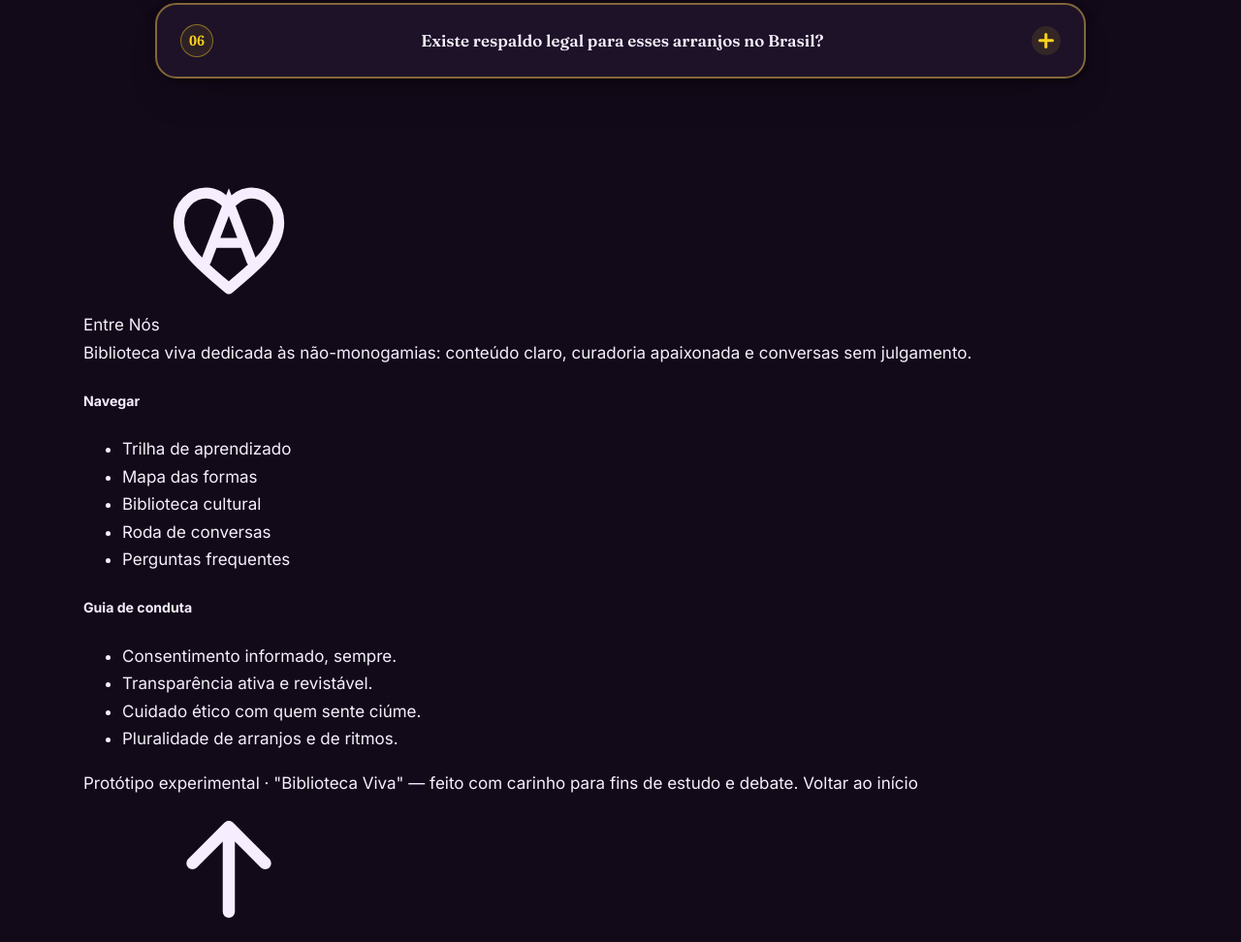
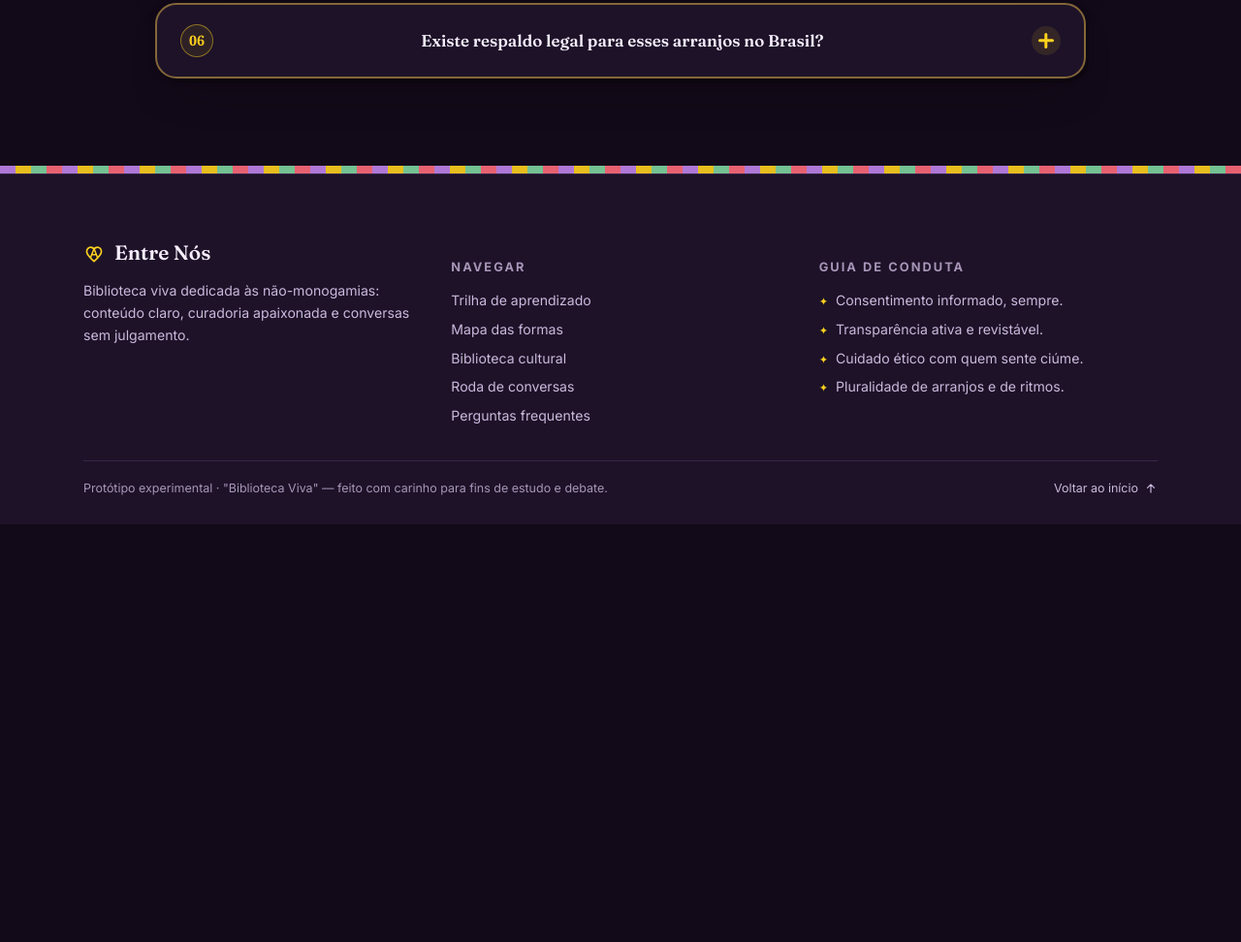
Before and after one commit to paulinbasalces/entrenos, a plain HTML site: page index.html in a window 1280 px wide. Shown: the part 9024-9996 px from the top of the page at 97% size. After the commit the page ends 9565 px from the top, so only its background shows below. Drawn offline with Linux system fonts and the light colour scheme; a web font is replaced by a local one.

Commit message:
Update style.css

```diff
--- a/style.css
+++ b/style.css
@@ -291,3 +291,113 @@ textarea:focus,input:focus,select:focus{border-color:var(--accent);box-shadow:0
 @media (forced-colors: active){
   .btn.primary,.fpill[aria-pressed="true"],[role="tab"][aria-selected="true"],.tbtn,.debate-strip{forced-color-adjust:none}
 }
+
+/* ============ 13. RODAPÉ ============ */
+.foot-band{
+  height:8px;
+  background:repeating-linear-gradient(
+    90deg,
+    var(--plum) 0 16px,
+    var(--gold) 16px 32px,
+    var(--green) 32px 48px,
+    var(--orange) 48px 64px
+  );
+  opacity:.9;
+}
+footer.site{
+  background:var(--surface);
+  padding:clamp(40px,6vw,64px) 0 0;
+  border-top:1px solid var(--line);
+}
+.foot-grid{
+  display:grid;
+  grid-template-columns:repeat(auto-fit,minmax(min(100%,250px),1fr));
+  gap:30px;
+  padding-bottom:34px;
+}
+.foot-col h5{
+  font-size:.8rem;
+  font-weight:800;
+  letter-spacing:.16em;
+  text-transform:uppercase;
+  color:var(--soft);
+  margin-bottom:12px;
+}
+.foot-col p,.foot-col li{
+  font-size:.88rem;
+  color:var(--muted);
+  line-height:1.62;
+}
+.foot-col ul{
+  list-style:none;
+  padding:0;
+  margin:0;
+  display:flex;
+  flex-direction:column;
+  gap:7px;
+}
+.foot-col a:hover{
+  text-decoration:underline;
+  text-decoration-color:var(--accent);
+  text-underline-offset:3px;
+}
+.valores li{
+  display:flex;
+  gap:8px;
+  align-items:flex-start;
+}
+.valores li::before{
+  content:"✦";
+  color:var(--accent);
+  font-size:.7rem;
+  margin-top:3px;
+  flex:none;
+}
+.foot-brand{
+  display:flex;
+  align-items:center;
+  gap:10px;
+  font-family:var(--serif);
+  font-size:1.3rem;
+  font-weight:700;
+  margin-bottom:10px;
+  color:var(--ink);
+}
+.foot-brand svg{
+  width:22px;
+  height:22px;
+  color:var(--accent);
+}
+.foot-bottom{
+  border-top:1px solid var(--line);
+  padding:18px 0 26px;
+  display:flex;
+  flex-wrap:wrap;
+  gap:12px;
+  justify-content:space-between;
+  align-items:center;
+  font-size:.78rem;
+  color:var(--soft);
+}
+.foot-bottom a{
+  display:inline-flex;
+  align-items:center;
+  gap:6px;
+  color:var(--muted);
+  transition:color var(--transition);
+}
+.foot-bottom a:hover{
+  color:var(--accent);
+}
+.foot-bottom svg{
+  width:14px;
+  height:14px;
+  display:inline-block;
+  vertical-align:-2px;
+}
+@media (max-width:640px){
+  .foot-bottom{
+    flex-direction:column;
+    text-align:center;
+  }
+}
```
